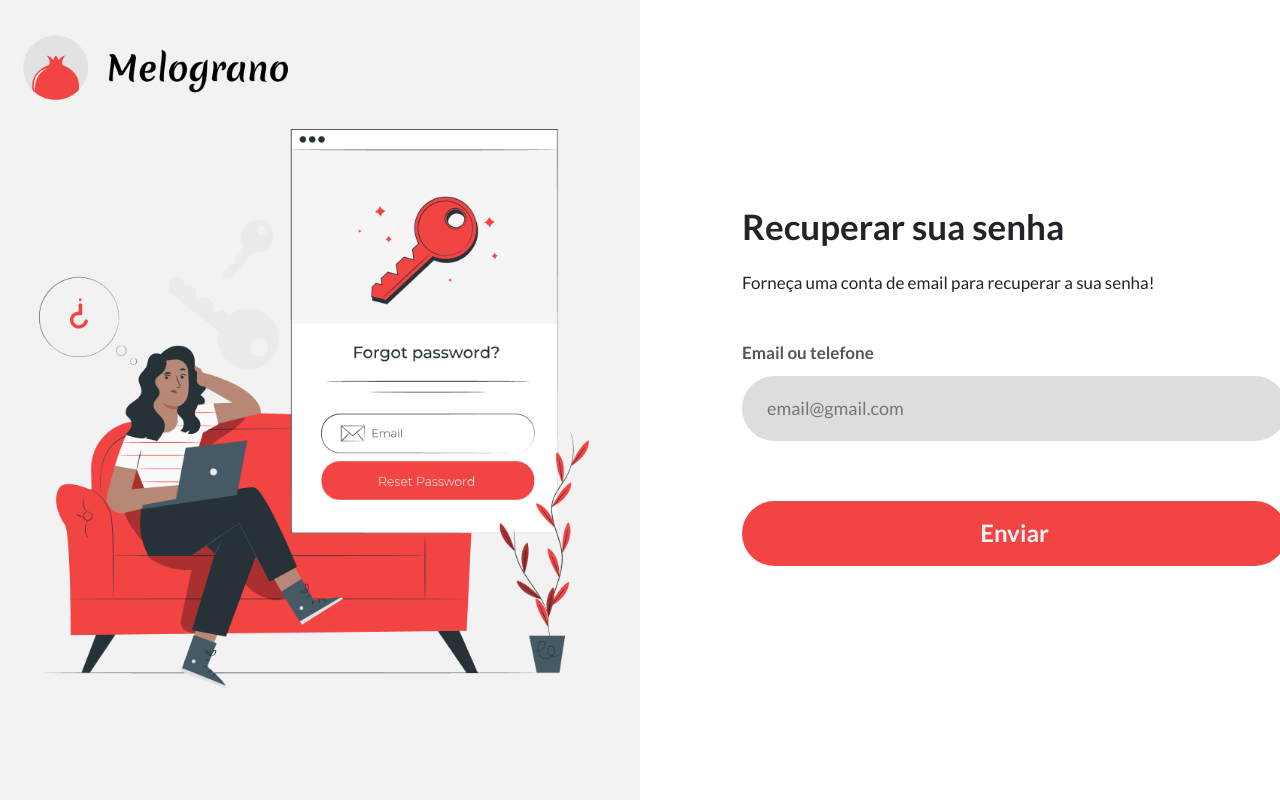
After one commit to rodrigo-barboza/melograno, a Django app: page /password in a window 1280 px wide. The commit adds this page. Run offline with Django 3.2, Linux system fonts and the light colour scheme.

Commit message:
Recuperar senha

```diff
--- a/melograno/static/melograno/css/login.css
+++ b/melograno/static/melograno/css/login.css
@@ -15,6 +15,10 @@ html, body {
 .textos{
     padding: 90px;
     font-family: 'Lato';
+}
+
+#recuperacao{
+    padding-top: 200px;
 }
 
 .frase1{
@@ -51,7 +55,7 @@ html, body {
 }
 
 input[type="email"]{
-    padding: 15px;
+    padding: 25px;
     font-size: 18px;
 
 }
@@ -67,7 +71,7 @@ input[type="email"]{
 
 
 input[type="password"]{
-    padding: 15px;
+    padding: 25px;
     font-size: 20px;
 
 }
@@ -81,7 +85,15 @@ input[type="password"]{
 
 }
 
-.button-entrar{
+.esqueceu-senha{
+    font-family: 'Lato';
+    font-size: 15px;
+    font-weight: 500;
+    color: rgba(243, 68, 68, 1);
+    padding-left: 290px;
+}
+
+.button-entrar,.button-enviar{
     margin-top: 60px;
     width: 545px;
     height: 65px;
@@ -92,6 +104,15 @@ input[type="password"]{
     font-weight: 600;
     border: none;
     border-radius: 33px;
+}
+
+.button-entrar:hover,.button-enviar:hover{
+
+    transition-delay: 100ms;
+    background-color: white;
+    color: rgba(243, 68, 68, 1);
+    border: 2px solid rgba(243, 68, 68, 1);
+
 }
 
 .final-message{
--- a/melograno/templates/melograno/login.html
+++ b/melograno/templates/melograno/login.html
@@ -22,7 +22,7 @@
                 <div class="textos">
                     <div class="frase1">Bem-vindo de volta!</div>
                     <div class="frase2">Deu fome né? Você veio ao lugar certo!</div>
-                    <div class="area-inputs">
+                    <div class="area-inputs" id="input-recuperacao">
                         <label for="email" class="label-email">Email ou telefone</label>
                         <div>
                             <input type="email" class="box-email" name="email" placeholder="email@gmail.com">
@@ -32,7 +32,7 @@
                         <div>
                             <input type="password" class="box-password" name="password" placeholder=". . . . . . . ." >
                         </div>
-                        <div class="lembrete-senha">Senha de 8 dígitos</div>
+                        <div class="lembrete-senha">Senha de 8 dígitos <span class="esqueceu-senha"><a style="cursor: pointer; text-decoration: none; color: rgba(243, 68, 68, 1);" href="{% url 'password' %}">Esqueci a minha senha</a></span></div>
                         <button class="button-entrar">Entrar</button>
 
                     </div>
--- /dev/null
+++ b/melograno/templates/melograno/password.html
@@ -0,0 +1,37 @@
+
+{% load static %}
+<title>Login</title>
+<head>
+    <meta charset="utf-8">
+    <meta http-equiv="X-UA-Compatible" content="IE=edge">
+    <meta name="viewport" content="width=device-width, initial-scale=1">
+
+    <link href="https://cdn.jsdelivr.net/npm/bootstrap@5.0.2/dist/css/bootstrap.min.css" rel="stylesheet">
+    <link href="https://fonts.googleapis.com/css2?family=Lato:ital,wght@0,100;0,300;0,400;0,700;0,900;1,100;1,300;1,400;1,700;1,900&display=swap" rel="stylesheet">
+    <link rel="stylesheet" href="{% static 'melograno/css/login.css'%}">
+</head>
+<body>
+    <div class="row">
+        <div class="col-md-6 lado1">
+            <img src="{% static 'melograno/images/logo.png' %}" width="267" class="logo-align">
+            <div class="mt-4 d-flex justify-content-center">
+                <img src="{% static 'melograno/images/password.png' %}" width="550" alt="">
+            </div>
+        </div>
+        <div class="col-md-6">
+            <div class="textos" id="recuperacao">
+                <div class="frase1">Recuperar sua senha</div>
+                <div class="frase2">Forneça uma conta de email para recuperar a sua senha!</div>
+                <div class="area-inputs">
+                    <label for="email" class="label-email">Email ou telefone</label>
+                    <div>
+                        <input type="email" class="box-email" name="email" placeholder="email@gmail.com">
+                    </div>
+
+                    <button class="button-enviar">Enviar</button>
+
+                </div>
+            </div>
+        </div>
+    </div>
+</body>
--- a/melograno/urls.py
+++ b/melograno/urls.py
@@ -22,6 +22,7 @@ urlpatterns = [
     path('admin/', admin.site.urls),
     path('', views.index, name='index'),
     path('login', views.login, name='login'),
+    path('password', views.password, name='password'),
     path('client/', include('client.urls')),
     path('owner/', include('owner.urls'))
 
--- a/melograno/views.py
+++ b/melograno/views.py
@@ -6,3 +6,6 @@ def index(request):
 
 def login(request):
 	return render(request, 'melograno/login.html')
+
+def password(request):
+	return render(request, 'melograno/password.html')
```
Also changed, not shown: melograno/static/melograno/images/password.png (added).
